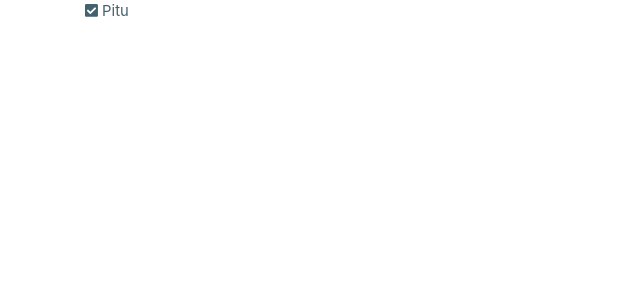
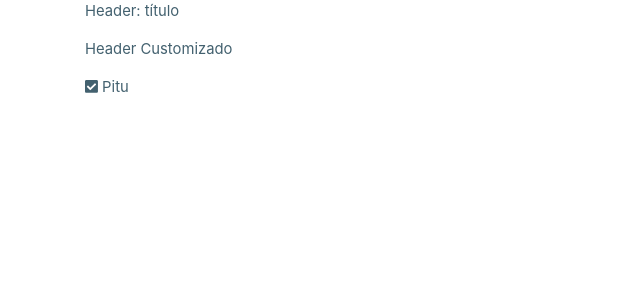
Before and after one commit to lmbernardo7520112/web-full-stack-SaaS-JS, a React (Create React App) app in the folder frontend/: page / in a window 1280 px wide. Shown: the top 300 px of the page, without its empty margins (0-640 px from the left). Built offline with nearby package versions, Linux system fonts and the light colour scheme.

Commit message:
Adicionado props como children.

```diff
--- /dev/null
+++ b/frontend/src/components/Header/index.js
@@ -0,0 +1,13 @@
+import React from 'react';
+
+function Header(props) {
+    return (
+        <>
+
+    <p>Header: {props.title}</p>
+        <p>{props.children}</p>
+        </>
+    )
+}
+
+export default Header;
--- a/frontend/src/pages/HomePage/index.js
+++ b/frontend/src/pages/HomePage/index.js
@@ -1,7 +1,7 @@
 import React from 'react';
 import { Container } from 'react-bootstrap';
 import { FontAwesomeIcon } from '@fortawesome/react-fontawesome';
-
+import Header from '../../components/Header';
 
 class HomePage extends React.Component {
     constructor(props) {
@@ -11,6 +11,7 @@ class HomePage extends React.Component {
     render() {
         return (
             <Container>
+                <Header title="título">Header Customizado</Header>
                <FontAwesomeIcon icon='check-square' /> Pitu
             </Container>
         )
```
